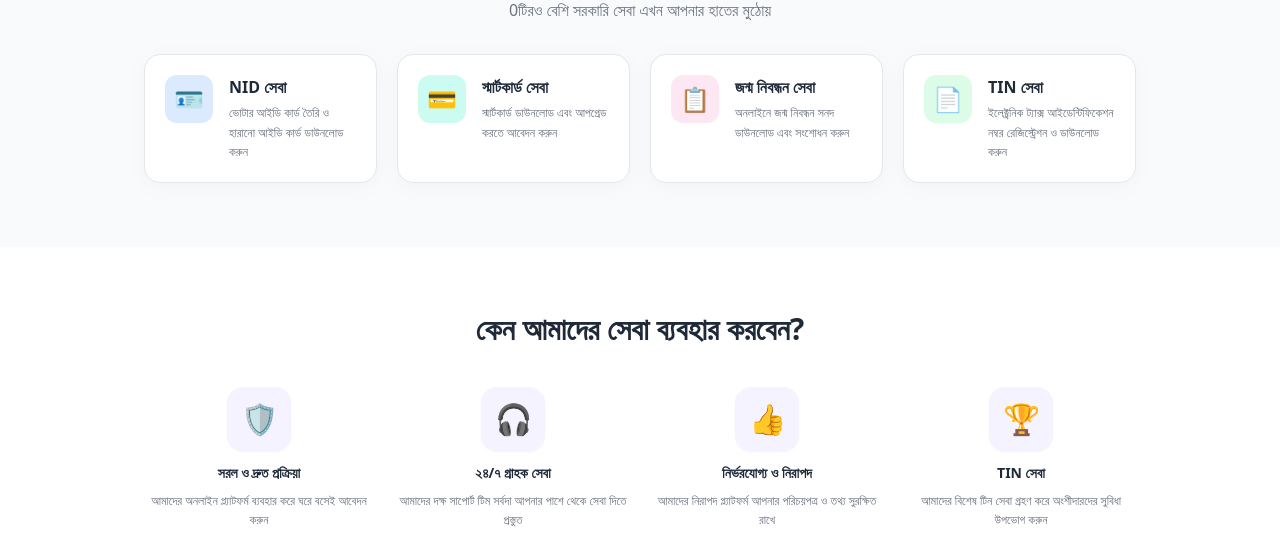
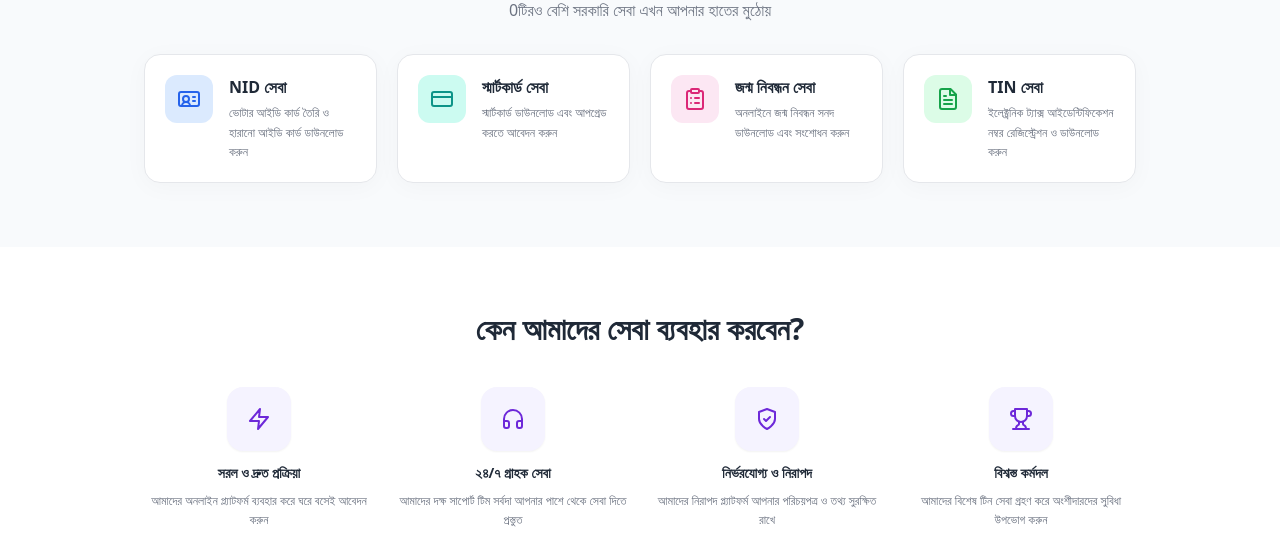
Before and after one commit to asifulweb4/nagarik-seba2, a Next.js app: page / in a window 1280 px wide. Shown: the part 741-1274 px from the top of the page. Built offline with nearby package versions, Linux system fonts and the light colour scheme; no server answers; the database is empty.

Commit message:
update code

```diff
--- a/app/dashboard/balance/page.tsx
+++ b/app/dashboard/balance/page.tsx
@@ -16,7 +16,7 @@ export default function BalancePage() {
     const router = useRouter()
 
     const paymentNumbers = {
-        bKash: '01616868485',
+        bKash: '01770355651',
         Nagad: '01747156607'
     }
 
--- a/app/page.tsx
+++ b/app/page.tsx
@@ -5,55 +5,55 @@ import Image from 'next/image'
 import Navbar from '@/components/layout/Navbar'
 import Footer from '@/components/layout/Footer'
 import { categories } from '@/lib/services'
-import { Search, Loader2 } from 'lucide-react'
+import { Search, Loader2, IdCard, CreditCard, ClipboardList, FileText, ShieldCheck, Headphones, Zap, Trophy } from 'lucide-react'
 import { supabase } from '@/lib/supabase'
 
 const coreServices = [
   {
-    icon: '🪪',
+    icon: <IdCard size={24} className="text-blue-600" />,
     title: 'NID সেবা',
     desc: 'ভোটার আইডি কার্ড তৈরি ও হারানো আইডি কার্ড ডাউনলোড করুন',
-    color: 'bg-blue-100 text-blue-600',
+    color: 'bg-blue-100',
   },
   {
-    icon: '💳',
+    icon: <CreditCard size={24} className="text-teal-600" />,
     title: 'স্মার্টকার্ড সেবা',
     desc: 'স্মার্টকার্ড ডাউনলোড এবং আপগ্রেড করতে আবেদন করুন',
-    color: 'bg-teal-100 text-teal-600',
+    color: 'bg-teal-100',
   },
   {
-    icon: '📋',
+    icon: <ClipboardList size={24} className="text-pink-600" />,
     title: 'জন্ম নিবন্ধন সেবা',
     desc: 'অনলাইনে জন্ম নিবন্ধন সনদ ডাউনলোড এবং সংশোধন করুন',
-    color: 'bg-pink-100 text-pink-600',
+    color: 'bg-pink-100',
   },
   {
-    icon: '📄',
+    icon: <FileText size={24} className="text-green-600" />,
     title: 'TIN সেবা',
     desc: 'ইলেক্ট্রনিক ট্যাক্স আইডেন্টিফিকেশন নম্বর রেজিস্ট্রেশন ও ডাউনলোড করুন',
-    color: 'bg-green-100 text-green-600',
+    color: 'bg-green-100',
   },
 ]
 
 const whyUs = [
   {
-    icon: '🛡️',
+    icon: <Zap size={24} className="text-violet-700" />,
     title: 'সরল ও দ্রুত প্রক্রিয়া',
     desc: 'আমাদের অনলাইন প্ল্যাটফর্ম ব্যবহার করে ঘরে বসেই আবেদন করুন',
   },
   {
-    icon: '🎧',
+    icon: <Headphones size={24} className="text-violet-700" />,
     title: '২৪/৭ গ্রাহক সেবা',
     desc: 'আমাদের দক্ষ সাপোর্ট টিম সর্বদা আপনার পাশে থেকে সেবা দিতে প্রস্তুত',
   },
   {
-    icon: '👍',
+    icon: <ShieldCheck size={24} className="text-violet-700" />,
     title: 'নির্ভরযোগ্য ও নিরাপদ',
     desc: 'আমাদের নিরাপদ প্ল্যাটফর্ম আপনার পরিচয়পত্র ও তথ্য সুরক্ষিত রাখে',
   },
   {
-    icon: '🏆',
-    title: 'TIN সেবা',
+    icon: <Trophy size={24} className="text-violet-700" />,
+    title: 'বিশ্বস্ত কর্মদল',
     desc: 'আমাদের বিশেষ টিন সেবা গ্রহণ করে অংশীদারদের সুবিধা উপভোগ করুন',
   },
 ]
--- a/tsconfig.json
+++ b/tsconfig.json
@@ -1,6 +1,7 @@
 {
   "compilerOptions": {
     "target": "es5",
+    "ignoreDeprecations": "6.0",
     "lib": ["dom", "dom.iterable", "esnext"],
     "allowJs": true,
     "skipLibCheck": true,
```
